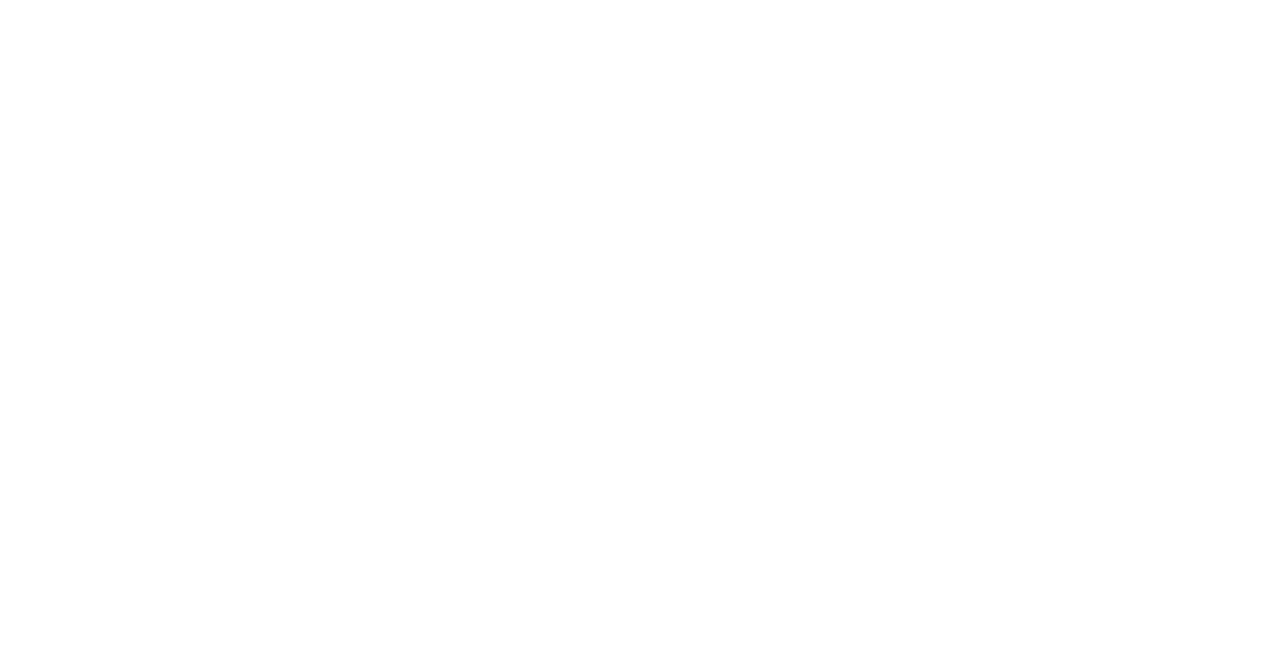
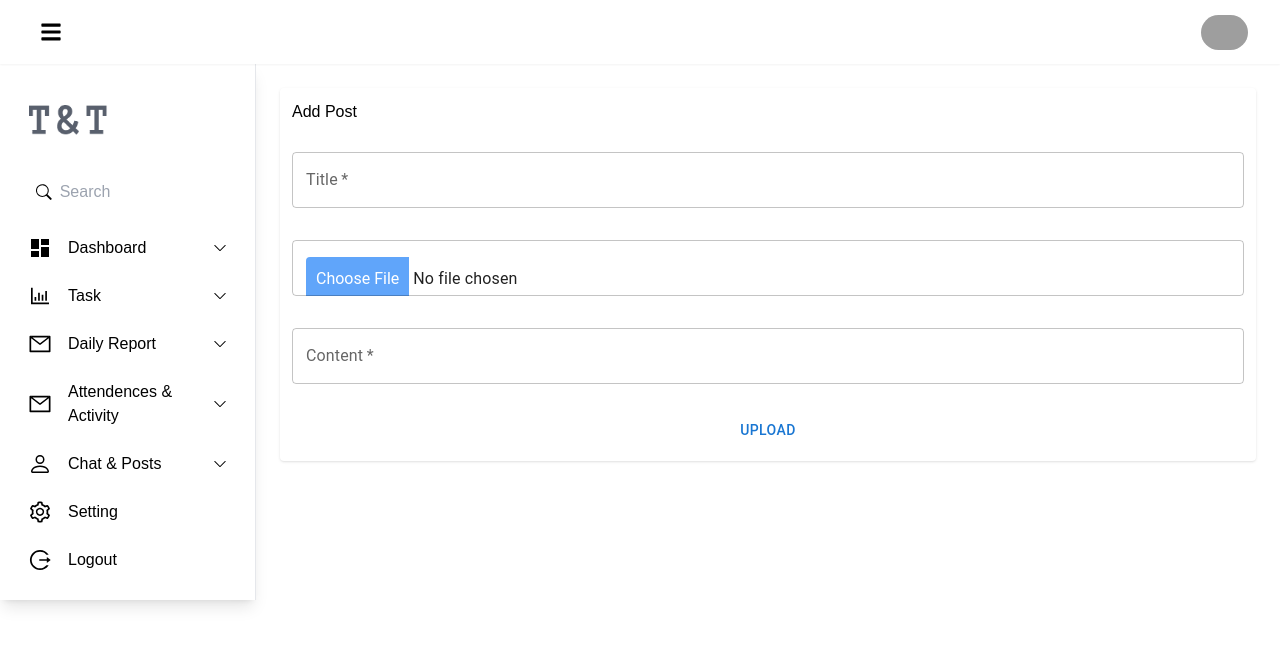
Before and after one commit to 2tracker/front_product_1, a React (Create React App) app: page /addposts in a window 1280 px wide. Before the commit this address had no page. Shown: the top 646 px of the page. Built offline with nearby package versions, Linux system fonts and the light colour scheme; grey boxes are pictures that could not be loaded.

Commit message:
Create a add post and post list

```diff
--- /dev/null
+++ b/src/Api/postApi.js
@@ -0,0 +1,23 @@
+import axios from "axios";
+import { BASE_URL, LOCAL_URL } from "../utils/sevice";
+
+export const AddPost = ({formData}) =>{
+    return new Promise((resolve, reject) => {
+        axios.post(`${LOCAL_URL}/post/create`,formData).then((res)=>{
+             console.log('Create Post:-',res)
+             return resolve (res)
+        }).catch((err)=>{
+             return reject (err)
+        })
+     });
+}
+export const GetPost = () =>{
+    return new Promise((resolve, reject) => {
+        axios.get(`${LOCAL_URL}/post/all`).then((res)=>{
+             console.log('Get Post:-',res)
+             return resolve (res?.data)
+        }).catch((err)=>{
+             return reject (err)
+        })
+     });
+}
--- a/src/App.js
+++ b/src/App.js
@@ -9,6 +9,8 @@ import Incomepage from './Page/Incomepage';
 import Taskpage from './Page/taskpage';
 import Birthdatlist from './Page/birthdatlist'
 import AddNewTask from './Page/AddNewTask';
+import AddPost from './Page/AddPost';
+import PostList from './Page/PostList';
 
 function App() {
   return (
@@ -22,6 +24,8 @@ function App() {
         <Route path='/tasklist' element={<Taskpage/>}/>
         <Route path='/birthdaylist' element={<Birthdatlist/>}/>
         <Route path='/add-task' element={<AddNewTask/>}/>
+        <Route path='/addposts' element={<AddPost/>}/>
+        <Route path='/postlist' element={<PostList/>}/>
       </Routes>
     </div>
   );
--- /dev/null
+++ b/src/Page/AddPost.jsx
@@ -0,0 +1,18 @@
+import React from "react";
+import Layout from "../component/common/Layout";
+import AddTask from "../component/common/TaskComponent/AddTaskComponent";
+import AddPostComp from "../component/common/AddPostComp";
+
+const AddPost = () =>{
+    return(
+        <>
+        <Layout>
+           <div className="p-6">
+            <AddPostComp/>
+           </div>
+        </Layout>
+        </>
+    )
+}
+
+export default AddPost;
--- /dev/null
+++ b/src/Page/PostList.jsx
@@ -0,0 +1,17 @@
+import React from "react";
+import Layout from "../component/common/Layout";
+import PostLists from "../component/common/AddPostComp/PostList";
+
+const PostList = () =>{
+    return(
+        <>
+        <Layout>
+           <div className="p-6">
+            <PostLists/>
+           </div>
+        </Layout>
+        </>
+    )
+}
+
+export default PostList
--- /dev/null
+++ b/src/component/common/AddPostComp/PostList/index.js
@@ -0,0 +1,84 @@
+import * as React from 'react';
+import Card from '@mui/material/Card';
+import CardHeader from '@mui/material/CardHeader';
+import CardMedia from '@mui/material/CardMedia';
+import CardContent from '@mui/material/CardContent';
+import CardActions from '@mui/material/CardActions';
+import Avatar from '@mui/material/Avatar';
+import IconButton from '@mui/material/IconButton';
+import Typography from '@mui/material/Typography';
+import { red } from '@mui/material/colors';
+import FavoriteIcon from '@mui/icons-material/Favorite';
+import ShareIcon from '@mui/icons-material/Share';
+import MoreVertIcon from '@mui/icons-material/MoreVert';
+import { Comment } from '@mui/icons-material';
+import { useEffect } from 'react';
+import { GetPost } from '../../../../Api/postApi';
+
+
+
+export default function PostLists() {
+  const [expanded, setExpanded] = React.useState(false);
+  const [data,setData] = React.useState([])
+
+  const handleExpandClick = () => {
+    setExpanded(!expanded);
+  };
+  useEffect(()=>{
+    GetPost().then((res)=>{
+        console.log(res,"Get All Post");
+        setData(res?.data)
+    }).catch((err)=>{
+      console.log(err,"Error in Post Get");
+    })
+  },[])
+  console.log(data,"data");
+  return (
+<>
+<div className='flex flex-wrap gap-14'>
+{data.map((item,index)=>{
+  return(
+    <>
+    <Card sx={{ maxWidth: 345 }} key={index}>
+      <CardHeader
+        avatar={
+          <Avatar sx={{ bgcolor: red[500] }} aria-label="recipe">
+            R
+          </Avatar>
+        }
+        title="Shrimp and Chorizo Paella"
+        subheader="September 14, 2016"
+      />
+      <CardMedia
+        component="img"
+        height="194"
+        image={item.imageUrl}
+        alt="Paella dish"
+      />
+
+      <CardContent>
+        <Typography variant="body2" color="text.secondary">
+          {item?.content}
+        </Typography>
+      </CardContent>
+      <CardActions className='flex justify-between'>
+        <IconButton aria-label="add to favorites">
+          <FavoriteIcon/><Typography className='pl-1'>Like</Typography>
+        </IconButton>
+        <IconButton aria-label="comment">
+          <Comment /><Typography className='pl-1'>Comment</Typography>
+        </IconButton>
+        <IconButton aria-label="share">
+          <ShareIcon /><Typography className='pl-1'>Share</Typography>
+        </IconButton>
+
+      </CardActions>
+
+    </Card>
+    </>
+  )
+})}
+    </div>
+    </>
+  );
+}
--- /dev/null
+++ b/src/component/common/AddPostComp/index.js
@@ -0,0 +1,53 @@
+import { Button, TextField } from "@mui/material";
+import React from "react";
+import { useState } from "react";
+import { AddPost } from "../../../Api/postApi";
+import toast, { Toaster } from "react-hot-toast";
+
+const AddPostComp = () => {
+    const [data,setData] = useState([])
+    const formData = new FormData()
+    const handleChange = (e) =>{
+        setData({...data,[e.target.name]:e.target.value})
+    }
+    const handleClick = () =>{
+        formData.append("title", data?.title);
+        formData.append("content", data?.content);
+        formData.append("imageUrl", data?.imageUrl);
+        AddPost({formData}).then((res)=>{
+            toast.success("Post Upload SuccesFully");
+        }).catch((err)=>{
+            console.log(err,"err");
+            toast.success(err.response.data?.message);
+        })
+    }
+    return (
+        <>
+        <Toaster/>
+            <div className="shadow rounded h-auto w-full px-3">
+                <div>
+                    <h1 className="py-3">Add Post</h1>
+                </div>
+                <div>
+                    <div className="py-4">
+                        <TextField id="outlined-basic" name="title" onChange={(e)=>{handleChange(e)}} fullWidth label="Title" required variant="outlined" />
+                    </div>
+                    <div className="my-4">
+                        <TextField id="outlined-basic" name="imageUrl" onChange={(e)=>{handleChange(e)}} fullWidth type="file" required variant="outlined" />
+                    </div>
+                    <div className="py-4">
+                        <TextField id="outlined-basic" name="content" onChange={(e)=>{handleChange(e)}} fullWidth label="Content" required variant="outlined" />
+                    </div>
+                    {/* <div className="py-4">
+                        <TextField id="outlined-basic" name="hashtag" onChange={(e)=>{handleChange(e)}} fullWidth label="Hashtags" variant="outlined" />
+                    </div> */}
+                    <div className="text-center py-3">
+                        <Button onClick={()=>{handleClick()}}>Upload</Button>
+                    </div>
+                </div>
+            </div>
+        </>
+    )
+}
+
+export default AddPostComp;
--- a/src/utils/sevice.js
+++ b/src/utils/sevice.js
@@ -1 +1,2 @@
 export const BASE_URL = 'http://localhost:9090/user'
+export const LOCAL_URL = 'http://localhost:9090'
```
